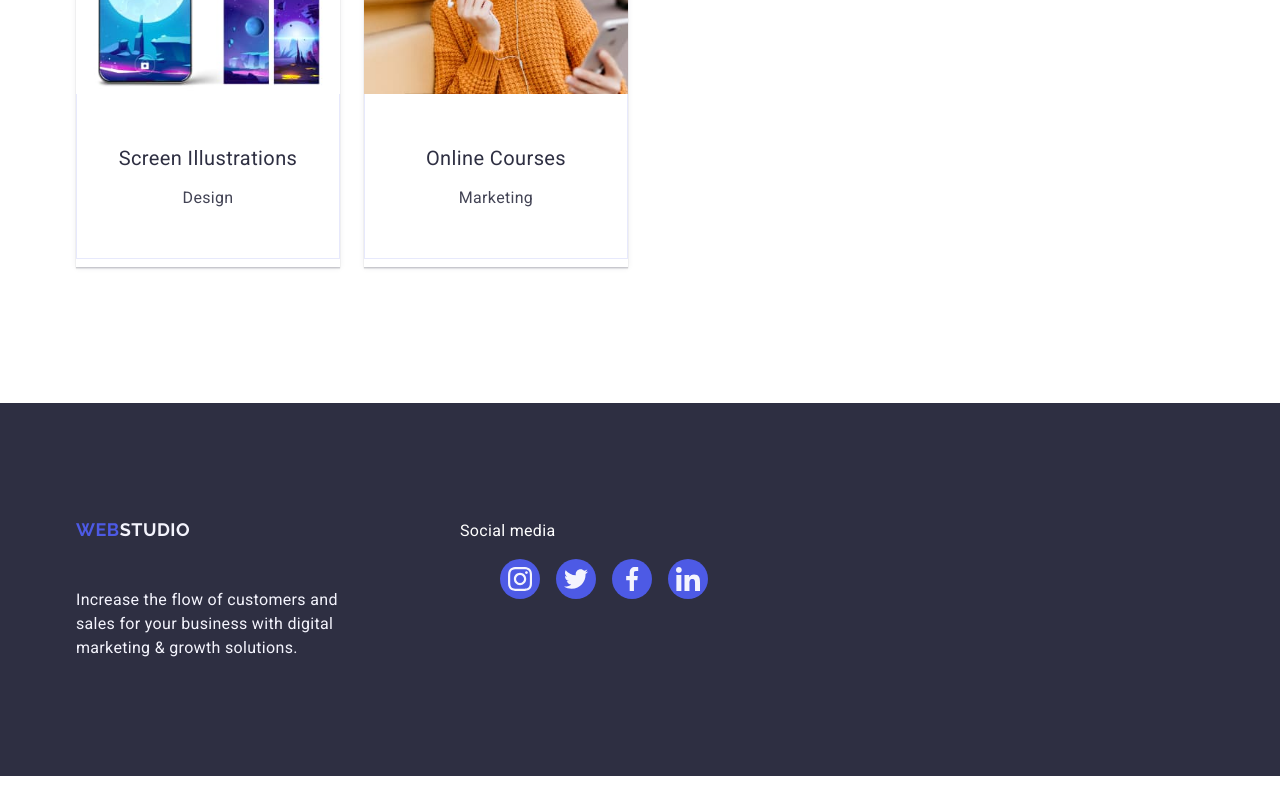
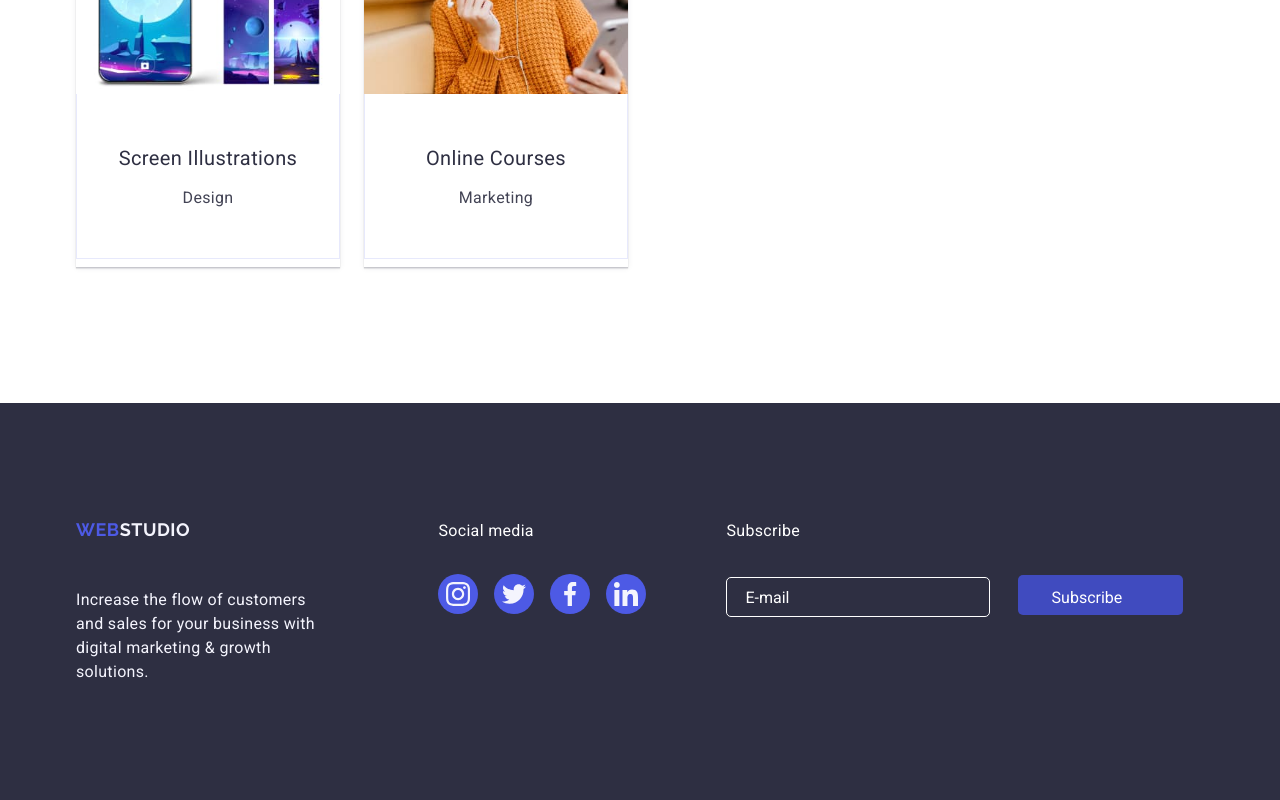
Before and after one commit to Esatsy/goit-markup-hw-05, a plain HTML site: page index.html in a window 1280 px wide. Shown: the part 2910-3710 px from the top of the page. Before the commit the page ends 3686 px from the top, so only its background shows below. Drawn offline with nearby package versions, Linux system fonts and the light colour scheme.

Commit message:
footer form added

```diff
--- a/css/styles.css
+++ b/css/styles.css
@@ -390,6 +390,8 @@ max-width: 264px;
 }
 
 .socials-container {
+
+    padding: 15px 0px;
     display: flex;
     gap: 16px;
 }
@@ -419,3 +421,32 @@ max-width: 264px;
 .social-icon {
     fill: #f4f4fd;
 }
+.footer-subscribe-container{
+    width: 600px;
+    display: flex;
+    flex-direction: column;
+    gap: 16px;
+    padding-left: 80px;
+}
+.footer-input{
+color: #ffffff;
+    width: 264px;
+    height: 40px;
+    background-color: transparent;
+    border-radius: 5px;
+    border: solid 1px #ffffff;
+}
+.footer-input::placeholder{
+    color: #ffffff;
+    padding: 8px 16px;
+}
+.footer-button{
+
+    margin-left: 24px;
+    height: 40px;
+    width: 165px;
+    color: #FFFFFF;
+    background-color: #404BBF;
+    border: none;
+    border-radius: 5px;
+}
--- a/index.html
+++ b/index.html
@@ -505,6 +505,18 @@
             </li>
           </ul>
         </div>
+        <div class="footer-subscribe-container">
+          <p class="socials-text">Subscribe</p>
+          <form>
+            <input type="text" class="footer-input" placeholder="E-mail" />
+            <button class="footer-button">
+              Subscribe
+              <svg class="social-icon" width="24" height="20">
+                <use href="./images/icons.svg#icon-send"></use>
+              </svg>
+            </button>
+          </form>
+        </div>
       </div>
     </footer>
   </body>
```
